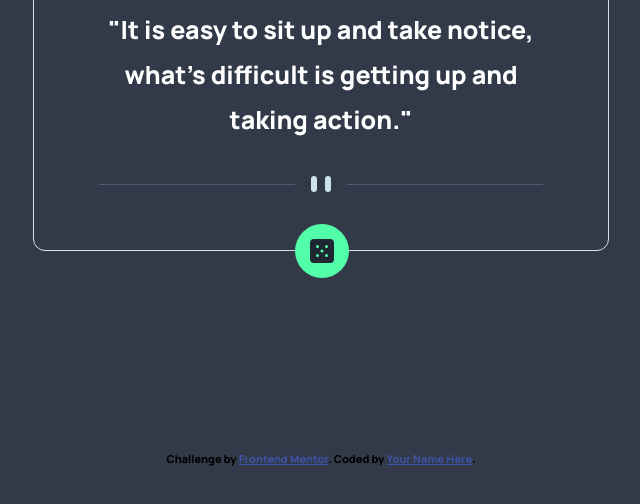
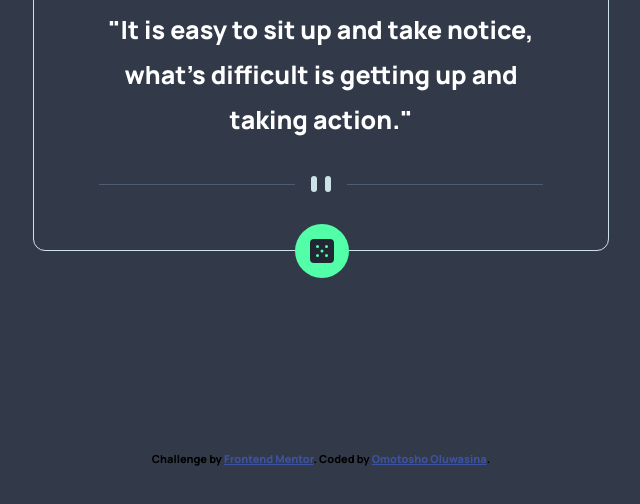
Before and after one commit to shinaeli/Frontend-Mentor---Advice-Generator-App, a plain HTML site: page index.html in a window 1280 px wide. Shown: the part 172-676 px from the top of the page, without its empty margins (319-959 px from the left). Drawn offline with Linux system fonts and the light colour scheme.

Commit message:
replaced its screenshot

```diff
--- a/index.html
+++ b/index.html
@@ -50,7 +50,7 @@
 
   <div class="attribution">
     Challenge by <a href="https://www.frontendmentor.io?ref=challenge" target="_blank">Frontend Mentor</a>.
-    Coded by <a href="#">Your Name Here</a>.
+    Coded by <a href="#">Omotosho Oluwasina</a>.
   </div>
   <script src="script.js"></script>
 </body>
```
Also changed, not shown: images/Screenshot 2022-12-29 at 12-18-38 Frontend Mentor Advice generator app.png (deleted), images/Screenshot 2022-12-29 at 12-34-46 Frontend Mentor Advice generator app.png (added), 1 other file.
